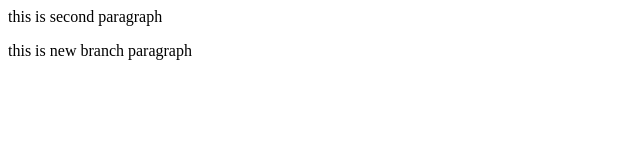
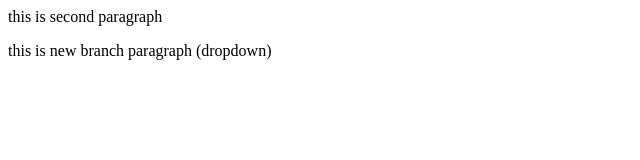
Before and after one commit to hemanthgk1016/loc, a plain HTML site: page index.html in a window 1280 px wide. Shown: the full height of the page, 0-640 px from the left. Drawn offline with Linux system fonts and the light colour scheme.

Commit message:
add dropdown

```diff
--- a/index.html
+++ b/index.html
@@ -1,2 +1,2 @@
 <p> this is second paragraph</p>
-<p>this is new branch paragraph</p>
+<p>this is new branch paragraph (dropdown)</p>
```
